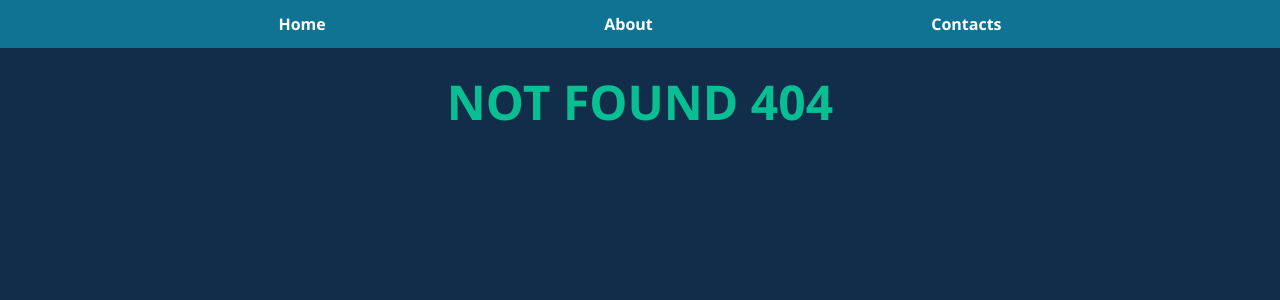
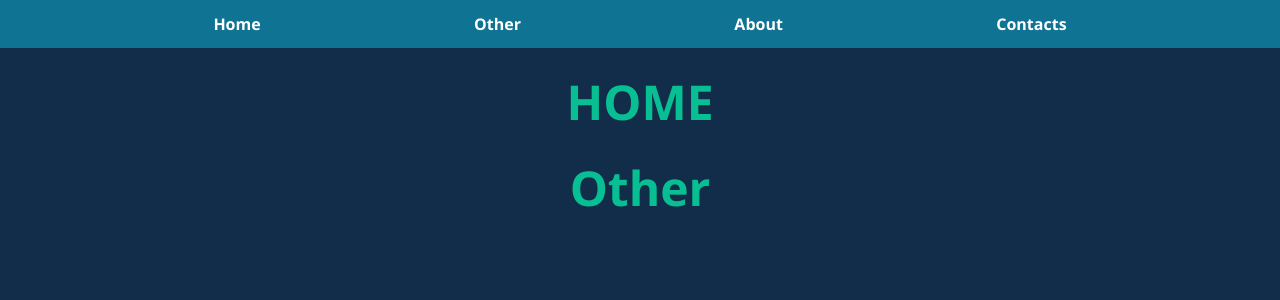
Before and after one commit to Waldemar-00/react-again, a React (Create React App) app in the folder 26-react-router/: page /other in a window 1280 px wide. Before the commit this address had no page. Shown: the top 300 px of the page. Built offline with nearby package versions, Linux system fonts and the light colour scheme.

Commit message:
Used Outlet component.

```diff
--- a/26-react-router/src/App.jsx
+++ b/26-react-router/src/App.jsx
@@ -2,6 +2,7 @@ import { BrowserRouter, Routes, Route } from 'react-router-dom'
 import './App.css'
 import Header from './components/Header'
 import Home from './components/Home'
+import Other from './components/Other'
 import About from './components/About'
 import Contacts from './components/Contacts'
 import NotFound404 from './components/NotFound404'
@@ -15,7 +16,12 @@ function App() {
           <Route
             path='/'
             element={<Home />}
-          />
+          >
+            <Route
+              path='other'
+              element={<Other />}
+            />
+          </Route>
           <Route
             path='about'
             element={<About />}
--- a/26-react-router/src/components/Header.jsx
+++ b/26-react-router/src/components/Header.jsx
@@ -3,8 +3,9 @@ const Header = () => {
   return (
     <nav>
       <Link to='/'>Home</Link>
-      <Link to='/about'>About</Link>
-      <Link to='/contacts'>Contacts</Link>
+      <Link to='other'>Other</Link>
+      <Link to='about'>About</Link>
+      <Link to='contacts'>Contacts</Link>
     </nav>
   )
 }
--- a/26-react-router/src/components/Home.jsx
+++ b/26-react-router/src/components/Home.jsx
@@ -1,2 +1,11 @@
-const Home = () => <h1>HOME</h1>
+import { Outlet } from 'react-router-dom'
+
+const Home = () => {
+  return (
+    <>
+      <h1>HOME</h1>
+      <Outlet />
+    </>
+  )
+}
 export default Home
--- /dev/null
+++ b/26-react-router/src/components/Other.jsx
@@ -0,0 +1,2 @@
+const Other = () => <h2>Other</h2>
+export default Other
```
